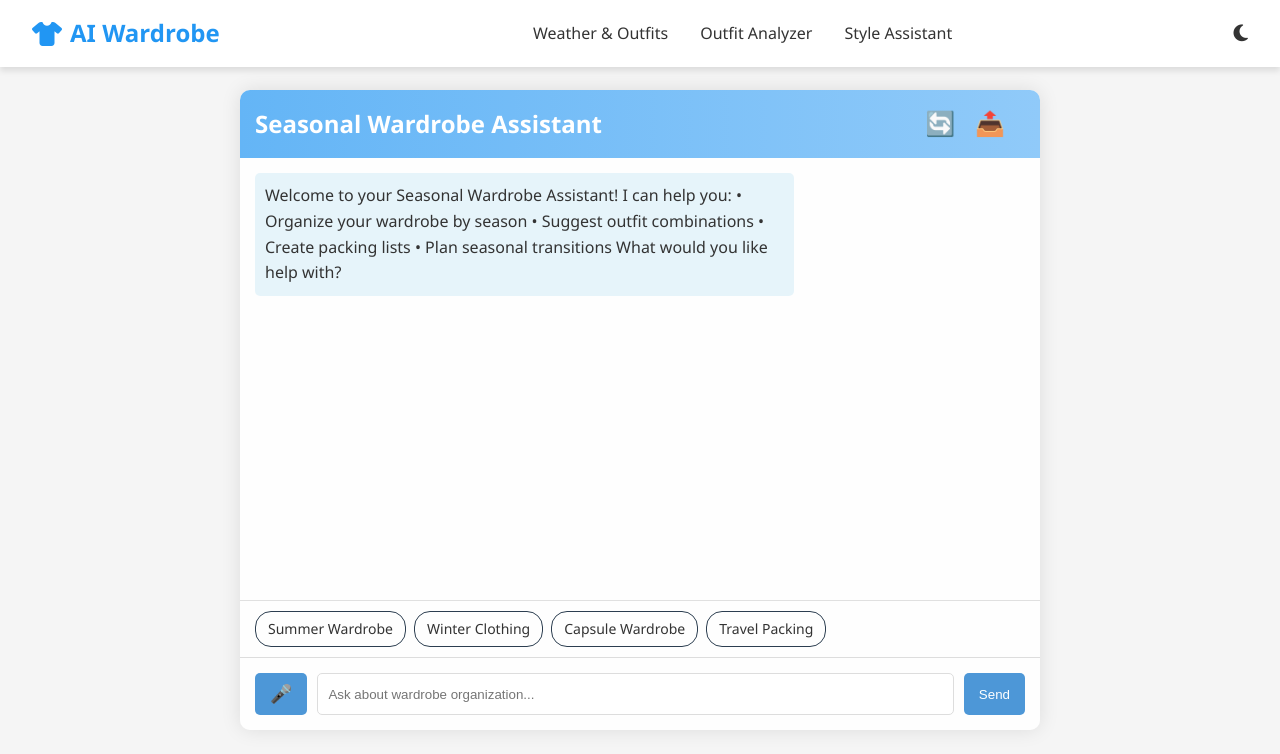
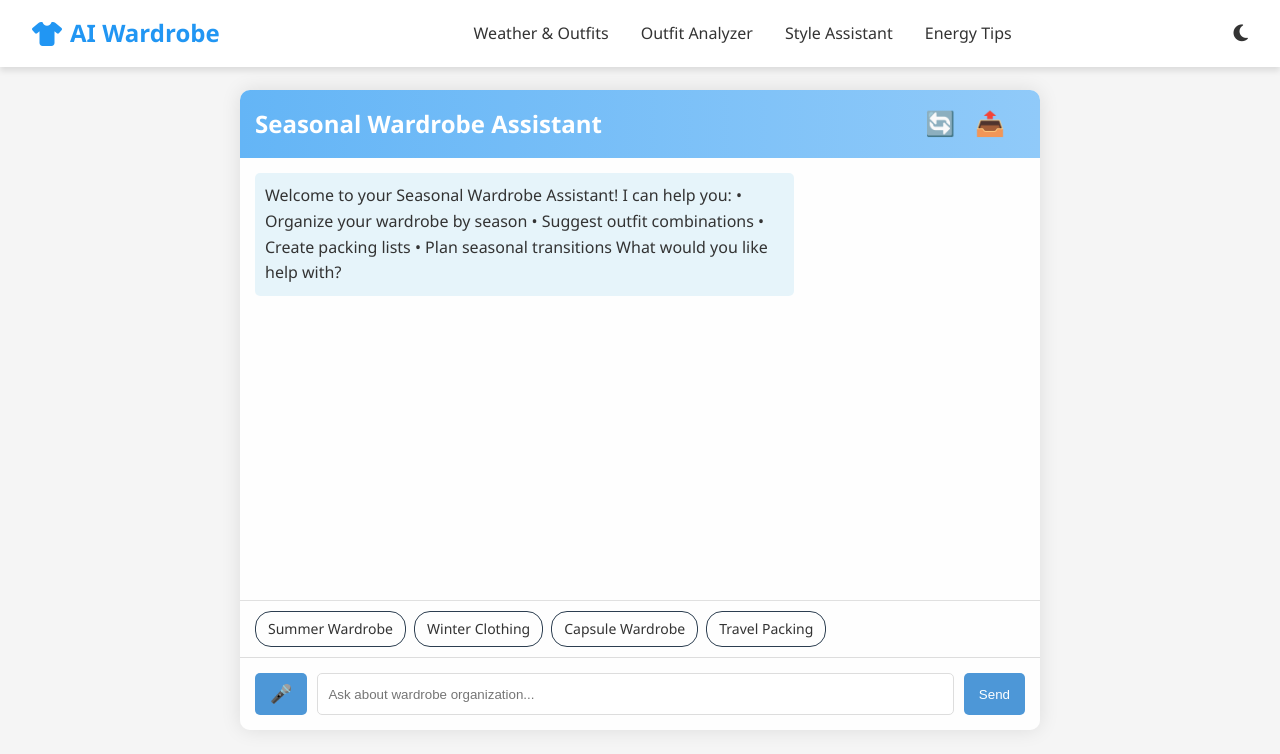
Before and after one commit to KomalJoshi17/Seasonal-Wardrobe, a website: page frontend/bot.html in a window 1280 px wide. Drawn offline with Linux system fonts and the light colour scheme.

Commit message:
modified:   frontend/bot.html 	modified:   frontend/index.html 	modified:   frontend/outfit-analyzer.html

```diff
--- a/frontend/bot.html
+++ b/frontend/bot.html
@@ -341,7 +341,7 @@
             <a href="index.html">Weather & Outfits</a>
             <a href="outfit-analyzer.html">Outfit Analyzer</a>
             <a href="bot.html" class="active">Style Assistant</a>
-            <!-- <a href="energy-tips.html">Energy Tips</a> -->
+            <a href="energy-tips.html">Energy Tips</a>
         </div>
         <div class="theme-toggle" style="cursor: pointer;">
             <i class="fas fa-moon"></i>
```
Also changed, not shown: frontend/index.html (+1 -1 lines), frontend/outfit-analyzer.html (+1 -1 lines).
